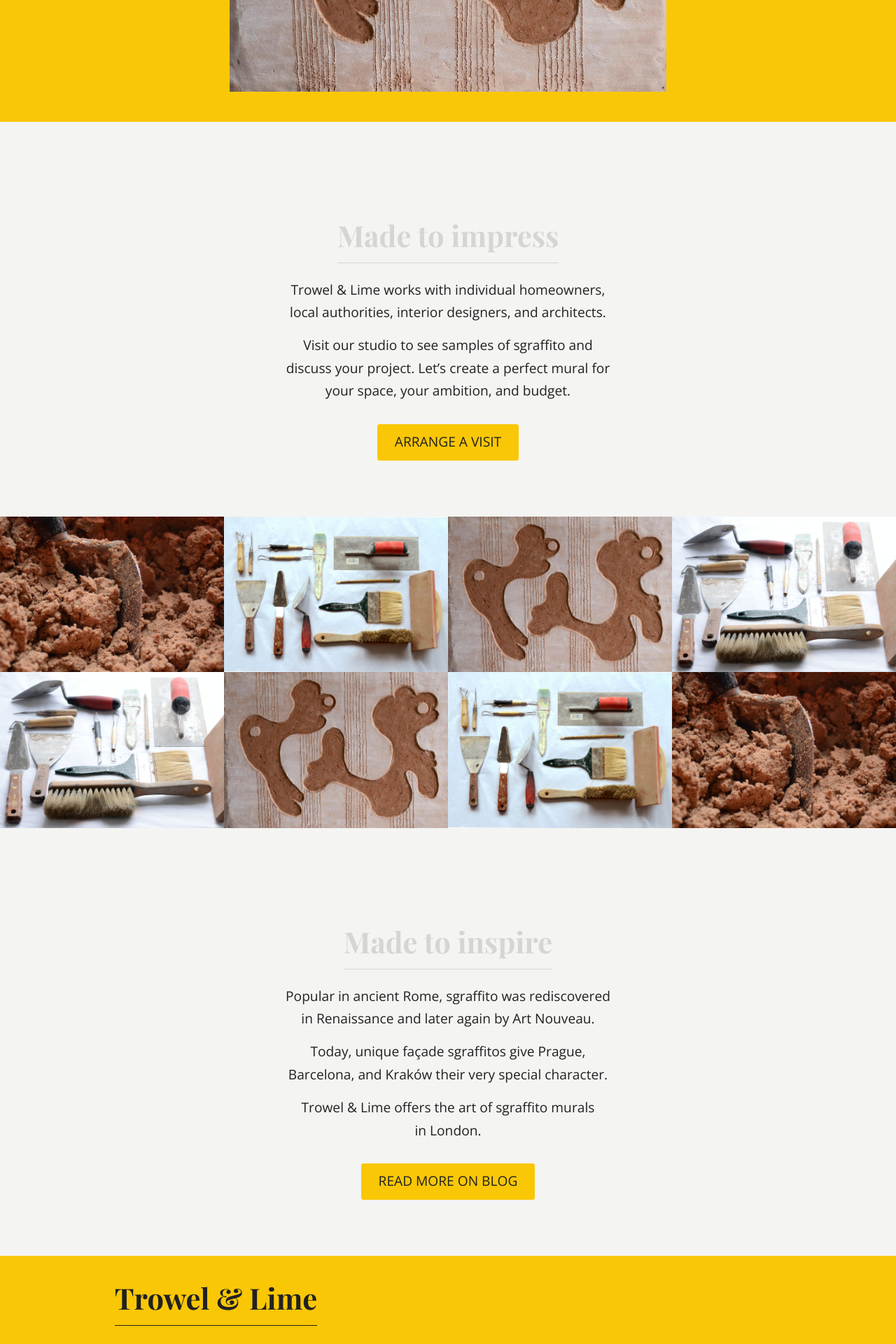
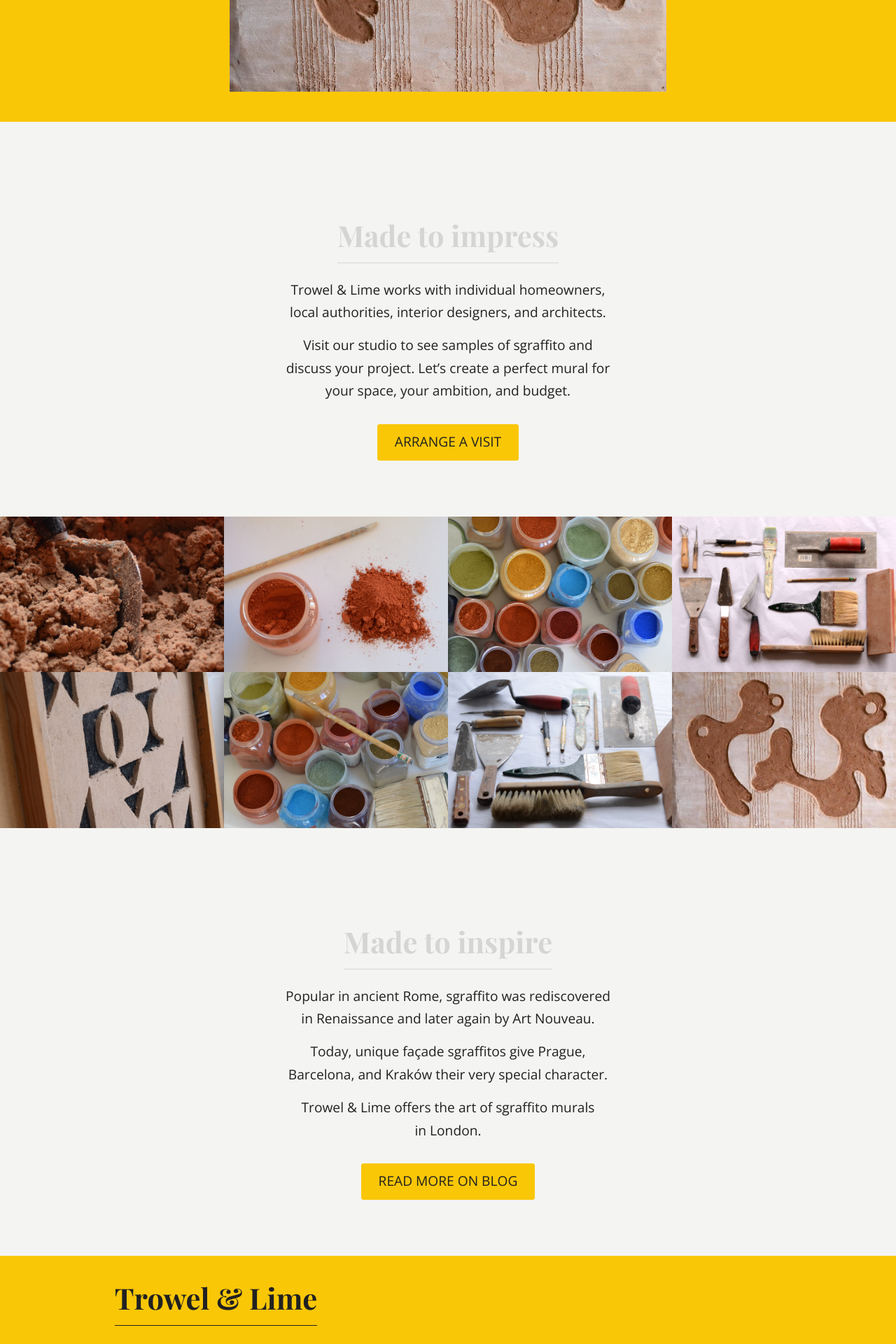
Before and after one commit to marek-kultys/trowel-and-lime, a Jekyll site: the page built from index.html, in a window 1280 px wide. Shown: the part 2797-4717 px from the top of the page at 70% size. Built offline with Jekyll 4.4.1, drawn with Linux system fonts in a browser that asks for light colours; grey boxes are pictures that could not be loaded.

Commit message:
Update images from studio

```diff
--- a/index.html
+++ b/index.html
@@ -115,56 +115,56 @@ label: home
       <div class="not-on-phone-size">
          <div class="container">
             <div class="four-grid-mosaic">
-               <img src="/img/render_shovel_S.jpg">
+               <img src="/img/sgraffito-studio-1.jpg">
             </div>
             <div class="four-grid-mosaic">
-               <img src="/img/tools_wix_S.jpg">
+               <img src="/img/sgraffito-studio-6.jpg">
             </div>
             <div class="four-grid-mosaic">
-               <img src="/img/two-fish_S.jpg">
+               <img src="/img/sgraffito-studio-2.jpg">
             </div>
             <div class="four-grid-mosaic">
-               <img src="/img/blog-tools_S.png">
+               <img src="/img/sgraffito-studio-4.jpg">
             </div>
          </div>
          <div class="container">
             <div class="four-grid-mosaic">
-               <img src="/img/blog-tools_S.png">
+               <img src="/img/sgraffito-studio-7.jpg">
             </div>
             <div class="four-grid-mosaic">
-               <img src="/img/two-fish_S.jpg">
+               <img src="/img/sgraffito-studio-8.jpg">
             </div>
             <div class="four-grid-mosaic">
-               <img src="/img/tools_wix_S.jpg">
+               <img src="/img/sgraffito-studio-3.jpg">
             </div>
             <div class="four-grid-mosaic">
-               <img src="/img/render_shovel_S.jpg">
+               <img src="/img/sgraffito-studio-5.jpg">
             </div>
          </div>
       </div>
       <div class="not-above-phone-size">
          <div class="container">
             <div class="four-grid-mosaic">
-               <img src="/img/tools_wix_S.jpg">
+               <img src="/img/sgraffito-studio-1.jpg">
             </div>
             <div class="four-grid-mosaic">
-               <img src="/img/render_shovel_S.jpg">
+               <img src="/img/sgraffito-studio-6.jpg">
             </div>
          </div>
          <div class="container">
             <div class="four-grid-mosaic">
-               <img src="/img/two-fish_S.jpg">
+               <img src="/img/sgraffito-studio-4.jpg">
             </div>
             <div class="four-grid-mosaic">
-               <img src="/img/blog-tools_S.png">
+               <img src="/img/sgraffito-studio-7.jpg">
             </div>
          </div>
          <div class="container">
             <div class="four-grid-mosaic">
-               <img src="/img/tools_wix_S.jpg">
+               <img src="/img/sgraffito-studio-5.jpg">
             </div>
             <div class="four-grid-mosaic">
-               <img src="/img/render_shovel_S.jpg">
+               <img src="/img/sgraffito-studio-2.jpg">
             </div>
          </div>
       </div>
```
Also changed, not shown: img/sgraffito-studio-1.jpg (added), img/sgraffito-studio-2.jpg (added), img/sgraffito-studio-3.jpg (added), img/sgraffito-studio-4.jpg (added), img/sgraffito-studio-5.jpg (added), img/sgraffito-studio-6.jpg (added), img/sgraffito-studio-7.jpg (added), img/sgraffito-studio-8.jpg (added), img/tools_wix_S.jpg (deleted), img/two-fish_S.jpg (deleted), 4 other files.
